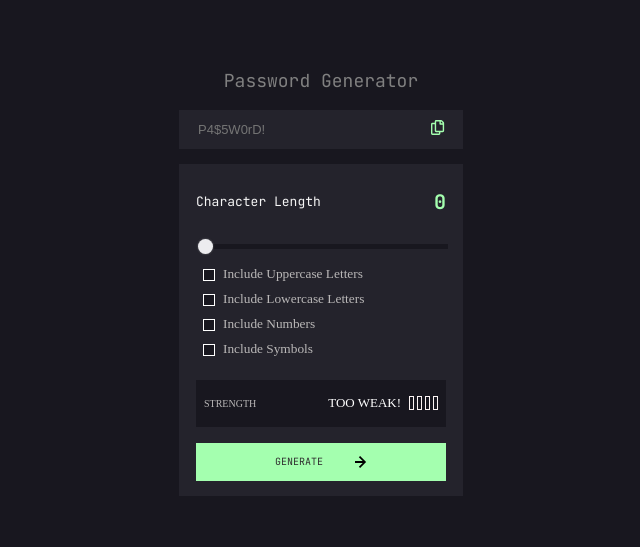
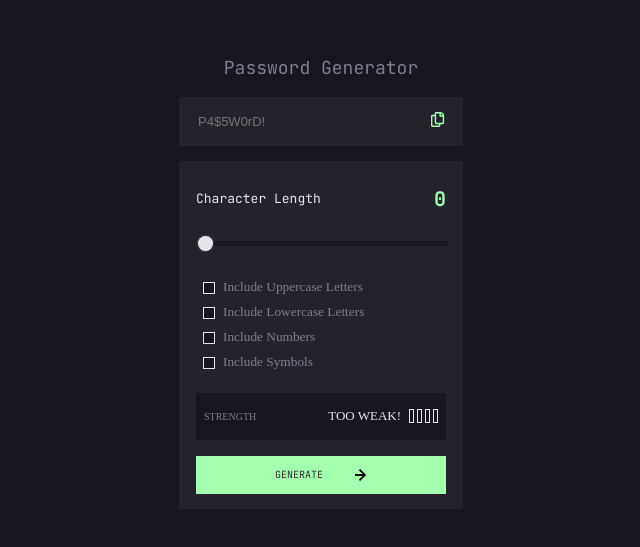
Before and after one commit to Af-ansah/password-generator-app, a plain HTML site: page index.html in a window 1280 px wide. Shown: the part 127-674 px from the top of the page, without its empty margins (319-959 px from the left). Drawn offline with Linux system fonts and the light colour scheme.

Commit message:
finishing  up

```diff
--- a/index.html
+++ b/index.html
@@ -73,20 +73,15 @@
 
 
 
-      </div>
+    </div>
 
     <button class="button-generate">
       <span>GENERATE</span>
-       <!-- <img width="10" src="./public/images/icon-arrow-right.svg" alt=""> -->
-       <svg  id="arrow-img" width="12" height="12" xmlns="http://www.w3.org/2000/svg"><path  d="m5.106 12 6-6-6-6-1.265 1.265 3.841 3.84H.001v1.79h7.681l-3.841 3.84z"/></svg>
-      </button>
+      <svg  id="arrow-img" width="12" height="12" xmlns="http://www.w3.org/2000/svg"><path  d="m5.106 12 6-6-6-6-1.265 1.265 3.841 3.84H.001v1.79h7.681l-3.841 3.84z"/></svg>
+    </button>
 
       </div>
-
     </div>
-
-
-
   </div>
 
   <script type="application/javascript" src="src/scripts/script.js"> </script>
--- a/src/scripts/script.js
+++ b/src/scripts/script.js
@@ -29,10 +29,6 @@ function moveSlide() {
         }
     });
 }
-//function for checking strength
-function checkStrength(event) {
-    var input = event.target;
-}
 //function for generating password
 function generatePassword() {
     var sliderValue = slider.value;
@@ -61,7 +57,6 @@ function generatePassword() {
     if (specialCharValue) {
         validCharacters += specialCharacters;
     }
-    // const validCharacters= upperCaseChar + lowerCaseChar + digits + specialCharacters;
     var password = '';
     for (var i = 0; i < Number(sliderValue); i++) {
         var randomIndex = Math.floor(Math.random() * validCharacters.length);
@@ -123,7 +118,7 @@ specialChar.addEventListener('input', function () {
 generateButton.addEventListener('click', function () {
     generatePassword();
 });
-//function for applying colors
+//function for  strength check colors
 function showColor() {
     switch (strengthCheck) {
         case 1:
--- a/src/styles/style.css
+++ b/src/styles/style.css
@@ -2,6 +2,7 @@
     font-family:"JetBrains";
     src: url("../../public/fonts/JetBrainsMono-VariableFont_wght.ttf");
 }
+
 body{
     background-color:#18171F ;
     margin: 0;
@@ -12,6 +13,8 @@ body{
 .titleApp{
     font-family: "JetBrains", sans-serif;
     font-size: 18px;
+    text-align: center;
+    color: #817D92;
 }
 .wrapper{
   display: flex;
@@ -25,31 +28,27 @@ body{
 .show{
     margin-bottom: 15px;
     width: 250px;
-    padding: 10px 17px;
+    padding: 15px 17px;
 }
 .show:hover #copy-img{
-fill: white;
+fill: #E6E5EA;
 }
 
 .between-wrapper{
-    color: whitesmoke;
+    color: #E6E5EA;
     background:#24232C;
     display: flex;
     justify-content: space-between;
     align-items: center;
     justify-items: center;
 
-
  }
-
 
  .copied {
     color: #A4FFAF;
     font-size: 13px;
     margin-right: 0.5rem;
     display: none;
-
-
  }
 
  .copy-element{
@@ -61,7 +60,7 @@ fill: white;
     background:#24232C;
     border: none;
     font-size: 13px;
-    color:white;
+    color:#E6E5EA;
  }
 .showInput{
 
@@ -69,38 +68,28 @@ fill: white;
     width: 250px;
     padding: 5px 17px;
     padding-bottom: 15px;
-    color: rgb(186, 184, 184);
+    color: #817D92;
 }
-
-
 
 .charlength{
     font-size: 12px;
     font-family: "JetBrains", sans-serif;
 }
+
 #copy-img{
     fill: #A4FFAF;
+}
 
-
-}
 .copy{
 width: 15px;
 cursor: pointer;
 }
 
-
-.titleApp{
-
-    text-align: center;
-    color: grey;
+.characters{
+  font-size: small;
 }
 
-
-.characters{
-  font-size: small;
-
-}
-
+/* slider */
 .number{
     font-size: 20px;
     color: #A4FFAF;
@@ -115,22 +104,20 @@ input[type="range"] {
     background-image: linear-gradient(#A4FFAF, #A4FFAF);
     background-size: 0% 100%;
     background-repeat: no-repeat;
+  }
 
-
-
-  }
   input[type="range"]::-webkit-slider-thumb {
     -webkit-appearance: none;
     height: 15px;
     width: 15px;
     border-radius: 50%;
-    background:#ececef;
+    background:#E6E5EA;
     cursor: ew-resize;
-    box-shadow: 0 0 2px 0 #737379;
-    /* transition: background .3s ease-in-out; */
+    box-shadow: 0 0 2px 0 #817D92;
   }
+
 .slider-container{
-    margin-bottom: 1rem;
+    margin-bottom: 2rem;
 }
 
 /* checkbox */
@@ -138,14 +125,11 @@ input[type="range"] {
  .checkbox-wrapper{
     font-size: smaller;
     margin-top: 5px;
-
  }
-
 
  input[type=checkbox]{
     width: 0;
 }
-
 
 .checkbox-wrapper label{
     position: absolute;
@@ -162,16 +146,13 @@ input[type="range"] {
     top: 0;
     width: 10px;
     height: 10px;
-    border:1px solid white ;
+    border:1px solid #E6E5EA ;
     background-color: #18171F;
-
 }
-
 
 .checkbox-wrapper input[type="checkbox"]:checked + label:before{
     background-color:#A4FFAF;;
 }
-
 
 .checkbox-wrapper input[type="checkbox"]:checked + label:after{
     content: '✓';
@@ -184,9 +165,6 @@ input[type="range"] {
     font-family: "JetBrains", sans-serif;
 }
 
-
-
-
 /*strength Indicator*/
 
 .StrengthIndicator{
@@ -197,9 +175,11 @@ input[type="range"] {
     padding: 0.5rem;
     margin: 1rem 0rem;
 }
+
 .StrengthIndicator div p{
     font-size: x-small;
 }
+
 .strength-wrapper {
     display: flex;
     justify-items: center;
@@ -212,16 +192,16 @@ input[type="range"] {
     gap: 3px;
 
 }
+
 .boxes div{
-    border: 1px solid rgb(251, 244, 244);
+    border: 1px solid #E6E5EA;
     height: 12px;
     width: 3px;
     background-color:#18171F;
-
 }
 
 .strength-stages {
-    color: white;
+    color: #E6E5EA;
     font-size: small;
     font: bold;
 }
@@ -240,7 +220,7 @@ button{
     display: flex;
     column-gap: 2rem;
     font-family: "JetBrains", sans-serif;
-
+    cursor: pointer;
 }
 
 button:hover{
```
Also changed, not shown: src/scripts/script.ts (+2 -32 lines).
